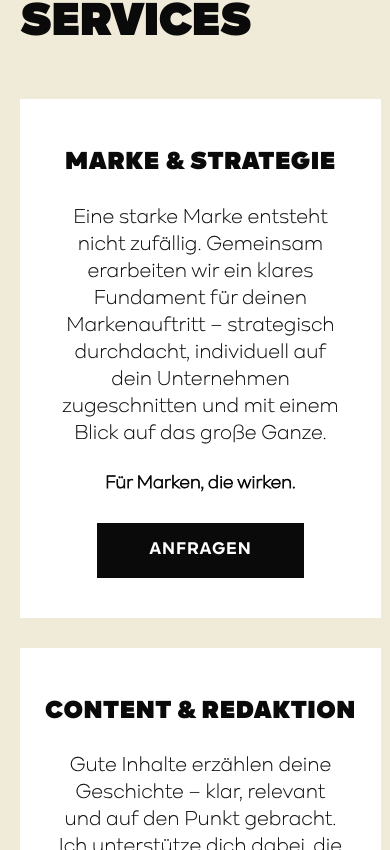
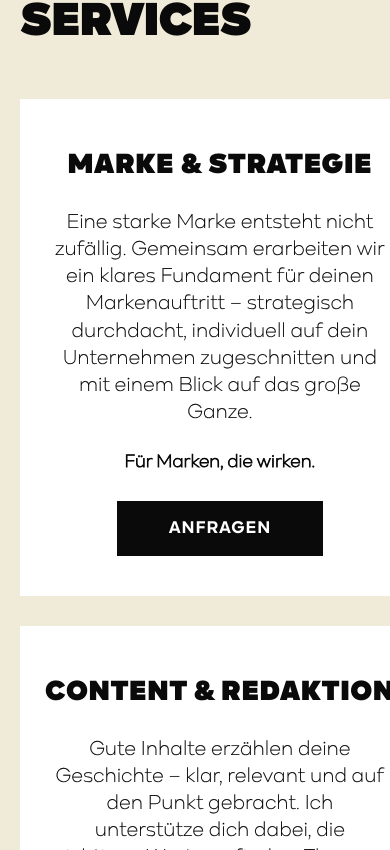
Before and after one commit to JayCo13/bb-brandworks, a React (Vite) app: page / in a window 390 px wide. Shown: the part 1014-1864 px from the top of the page. Built offline with nearby package versions, Linux system fonts and the light colour scheme.

Commit message:
update enhance 2

```diff
--- a/src/components/Services.css
+++ b/src/components/Services.css
@@ -90,7 +90,7 @@
   }
 
   .service-card__title {
-    font-size: 1.6rem;
+    font-size: 1.8rem;
   }
 
   .service-card__desc {
```
